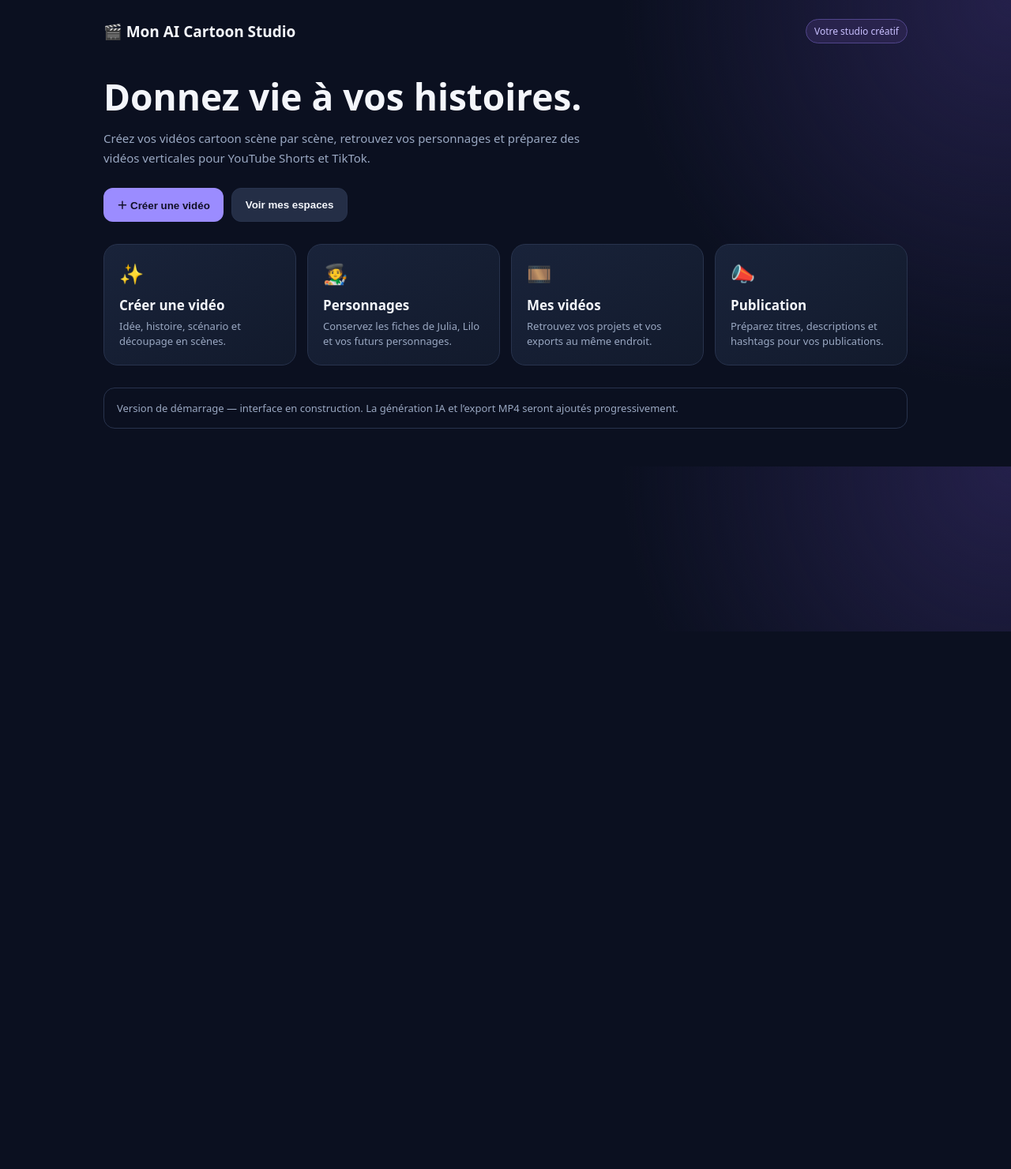
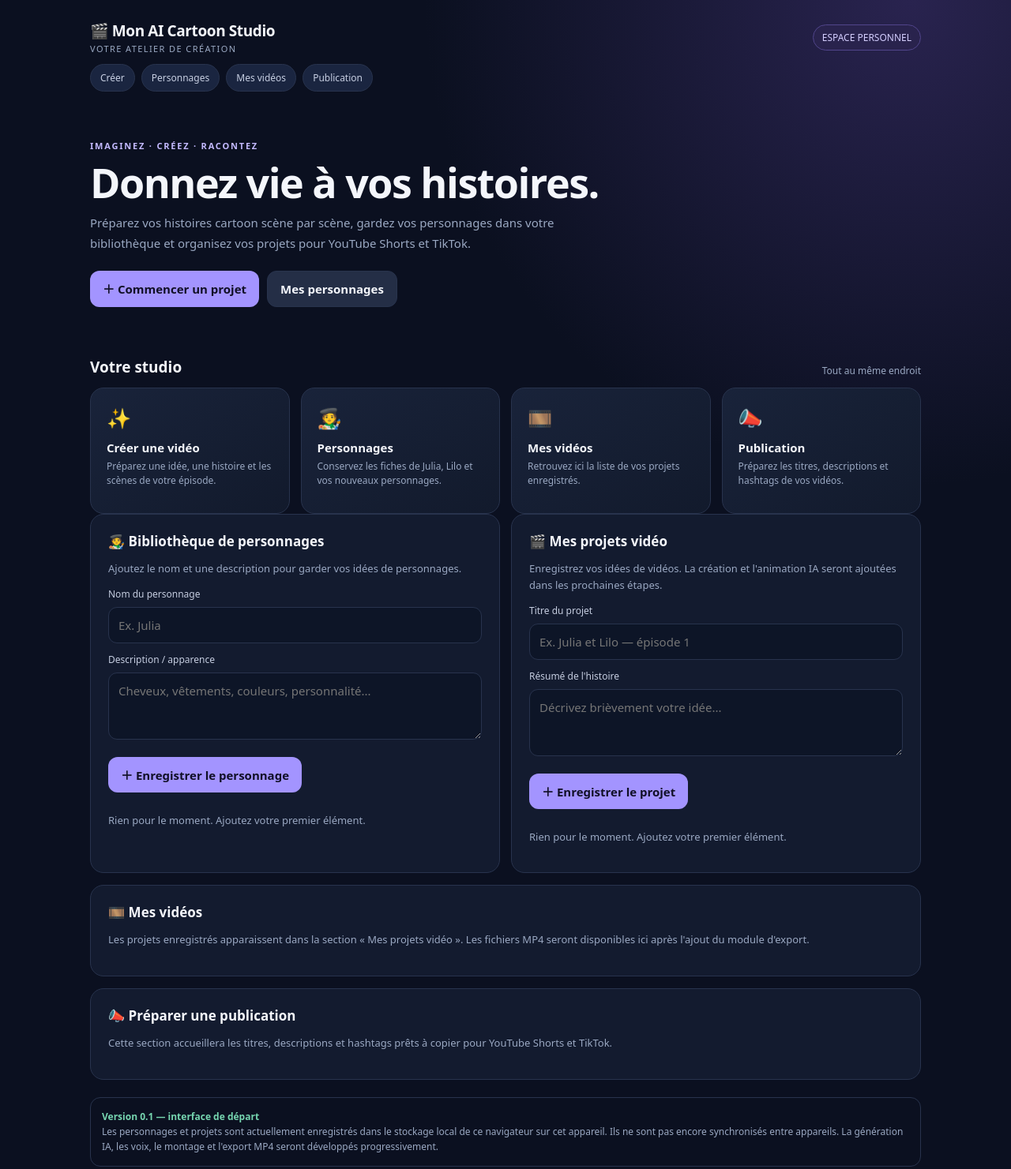
Before and after one commit to samiouess-ux/Mon-AI-Cartoon-Studio, a plain HTML site: page index.html in a window 1280 px wide. Shown: the whole page at 79% size. Before the commit the page ends 800 px from the top, so only its background shows below. Drawn offline with Linux system fonts and the light colour scheme.

Commit message:
Connect studio interface to styles and local workspace scripts

```diff
--- a/index.html
+++ b/index.html
@@ -3,32 +3,65 @@
 <head>
   <meta charset="utf-8">
   <meta name="viewport" content="width=device-width, initial-scale=1">
-  <meta name="theme-color" content="#111827">
+  <meta name="theme-color" content="#0b1020">
+  <meta name="description" content="Studio personnel de création de vidéos cartoon.">
   <title>Mon AI Cartoon Studio</title>
-  <style>
-    :root{color-scheme:dark;--bg:#0b1020;--panel:#151d31;--muted:#9aa8c2;--text:#f4f6fb;--accent:#9b8cff;--line:#28334d}
-    *{box-sizing:border-box}body{margin:0;background:radial-gradient(circle at top right,#24204a 0,transparent 35%),var(--bg);color:var(--text);font:15px system-ui,-apple-system,Segoe UI,sans-serif}
-    .wrap{max-width:1050px;margin:auto;padding:24px 16px 48px}.top{display:flex;align-items:center;justify-content:space-between;gap:12px;flex-wrap:wrap}
-    .brand{font-weight:800;font-size:19px}.tag{color:#c9c0ff;background:#29234d;border:1px solid #51458b;border-radius:99px;padding:6px 10px;font-size:12px}
-    h1{font-size:clamp(28px,6vw,46px);line-height:1.1;margin:42px 0 12px}.lead{color:var(--muted);max-width:620px;line-height:1.7}
-    .actions{display:flex;gap:10px;flex-wrap:wrap;margin:24px 0}.btn{border:0;border-radius:12px;padding:12px 17px;font-weight:700;background:var(--accent);color:#111027;cursor:pointer}.btn.secondary{background:#242e46;color:var(--text);border:1px solid var(--line)}
-    .grid{display:grid;grid-template-columns:repeat(auto-fit,minmax(210px,1fr));gap:14px;margin-top:28px}.card{background:linear-gradient(145deg,#19233a,#121a2c);border:1px solid var(--line);border-radius:18px;padding:19px;min-height:145px}.ico{font-size:25px}.card h2{font-size:17px;margin:12px 0 6px}.card p{color:var(--muted);line-height:1.5;margin:0;font-size:13px}
-    .status{margin-top:28px;padding:16px;border:1px solid var(--line);border-radius:14px;color:var(--muted);font-size:13px}
-  </style>
+  <link rel="stylesheet" href="styles.css">
 </head>
 <body>
-  <main class="wrap">
-    <header class="top"><div class="brand">🎬 Mon AI Cartoon Studio</div><span class="tag">Votre studio créatif</span></header>
+<main class="app">
+  <header class="topbar">
+    <div class="brand">🎬 Mon AI Cartoon Studio<small>Votre atelier de création</small></div>
+    <span class="pill">ESPACE PERSONNEL</span>
+  </header>
+  <nav class="nav" aria-label="Navigation">
+    <a href="#creation">Créer</a><a href="#characters">Personnages</a><a href="#projects">Mes vidéos</a><a href="#publication">Publication</a>
+  </nav>
+  <section class="hero">
+    <div class="eyebrow">Imaginez · Créez · Racontez</div>
     <h1>Donnez vie à vos histoires.</h1>
-    <p class="lead">Créez vos vidéos cartoon scène par scène, retrouvez vos personnages et préparez des vidéos verticales pour YouTube Shorts et TikTok.</p>
-    <div class="actions"><button class="btn" onclick="alert('La création vidéo sera activée dans une prochaine étape.')">＋ Créer une vidéo</button><button class="btn secondary" onclick="document.getElementById('library').scrollIntoView({behavior:'smooth'})">Voir mes espaces</button></div>
-    <section class="grid" id="library">
-      <article class="card"><div class="ico">✨</div><h2>Créer une vidéo</h2><p>Idée, histoire, scénario et découpage en scènes.</p></article>
-      <article class="card"><div class="ico">🧑‍🎨</div><h2>Personnages</h2><p>Conservez les fiches de Julia, Lilo et vos futurs personnages.</p></article>
-      <article class="card"><div class="ico">🎞️</div><h2>Mes vidéos</h2><p>Retrouvez vos projets et vos exports au même endroit.</p></article>
-      <article class="card"><div class="ico">📣</div><h2>Publication</h2><p>Préparez titres, descriptions et hashtags pour vos publications.</p></article>
+    <p>Préparez vos histoires cartoon scène par scène, gardez vos personnages dans votre bibliothèque et organisez vos projets pour YouTube Shorts et TikTok.</p>
+    <div class="actions"><a class="btn" href="#creation" style="text-decoration:none">＋ Commencer un projet</a><a class="btn secondary" href="#characters" style="text-decoration:none">Mes personnages</a></div>
+  </section>
+  <div class="section-head"><h2>Votre studio</h2><span>Tout au même endroit</span></div>
+  <section class="grid">
+    <article class="card"><div class="ico">✨</div><h3>Créer une vidéo</h3><p>Préparez une idée, une histoire et les scènes de votre épisode.</p></article>
+    <article class="card"><div class="ico">🧑‍🎨</div><h3>Personnages</h3><p>Conservez les fiches de Julia, Lilo et vos nouveaux personnages.</p></article>
+    <article class="card"><div class="ico">🎞️</div><h3>Mes vidéos</h3><p>Retrouvez ici la liste de vos projets enregistrés.</p></article>
+    <article class="card"><div class="ico">📣</div><h3>Publication</h3><p>Préparez les titres, descriptions et hashtags de vos vidéos.</p></article>
+  </section>
+  <div class="workspace">
+    <section class="panel" id="characters">
+      <h2>🧑‍🎨 Bibliothèque de personnages</h2>
+      <p class="muted">Ajoutez le nom et une description pour garder vos idées de personnages.</p>
+      <form id="character-form">
+        <div class="formrow"><label for="character-name">Nom du personnage</label><input id="character-name" placeholder="Ex. Julia" required></div>
+        <div class="formrow"><label for="character-note">Description / apparence</label><textarea id="character-note" placeholder="Cheveux, vêtements, couleurs, personnalité..."></textarea></div>
+        <div class="actions"><button class="btn" type="submit">＋ Enregistrer le personnage</button></div>
+      </form>
+      <div class="item-list" id="characters-list" aria-live="polite"></div>
     </section>
-    <div class="status">Version de démarrage — interface en construction. La génération IA et l’export MP4 seront ajoutés progressivement.</div>
-  </main>
+    <section class="panel" id="creation">
+      <h2>🎬 Mes projets vidéo</h2>
+      <p class="muted">Enregistrez vos idées de vidéos. La création et l'animation IA seront ajoutées dans les prochaines étapes.</p>
+      <form id="project-form">
+        <div class="formrow"><label for="project-name">Titre du projet</label><input id="project-name" placeholder="Ex. Julia et Lilo — épisode 1" required></div>
+        <div class="formrow"><label for="project-note">Résumé de l'histoire</label><textarea id="project-note" placeholder="Décrivez brièvement votre idée..."></textarea></div>
+        <div class="actions"><button class="btn" type="submit">＋ Enregistrer le projet</button></div>
+      </form>
+      <div class="item-list" id="projects-list" aria-live="polite"></div>
+    </section>
+  </div>
+  <section class="panel" id="projects">
+    <h2>🎞️ Mes vidéos</h2>
+    <p class="muted">Les projets enregistrés apparaissent dans la section « Mes projets vidéo ». Les fichiers MP4 seront disponibles ici après l'ajout du module d'export.</p>
+  </section>
+  <section class="panel" id="publication">
+    <h2>📣 Préparer une publication</h2>
+    <p class="muted">Cette section accueillera les titres, descriptions et hashtags prêts à copier pour YouTube Shorts et TikTok.</p>
+  </section>
+  <footer class="status"><b>Version 0.1 — interface de départ</b><br>Les personnages et projets sont actuellement enregistrés dans le stockage local de ce navigateur sur cet appareil. Ils ne sont pas encore synchronisés entre appareils. La génération IA, les voix, le montage et l'export MP4 seront développés progressivement.</footer>
+</main>
+<script src="app.js"></script>
 </body>
 </html>
```
